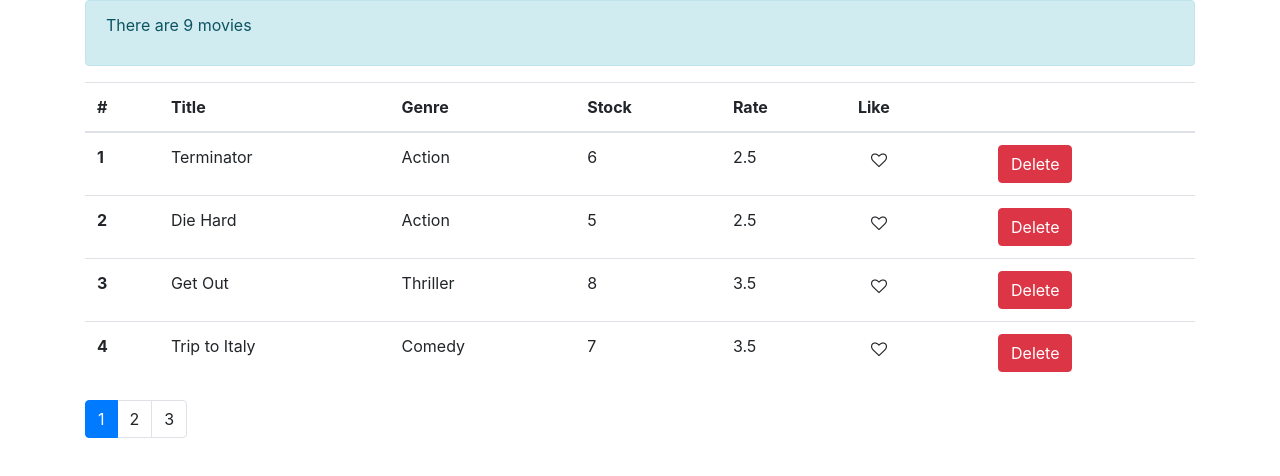
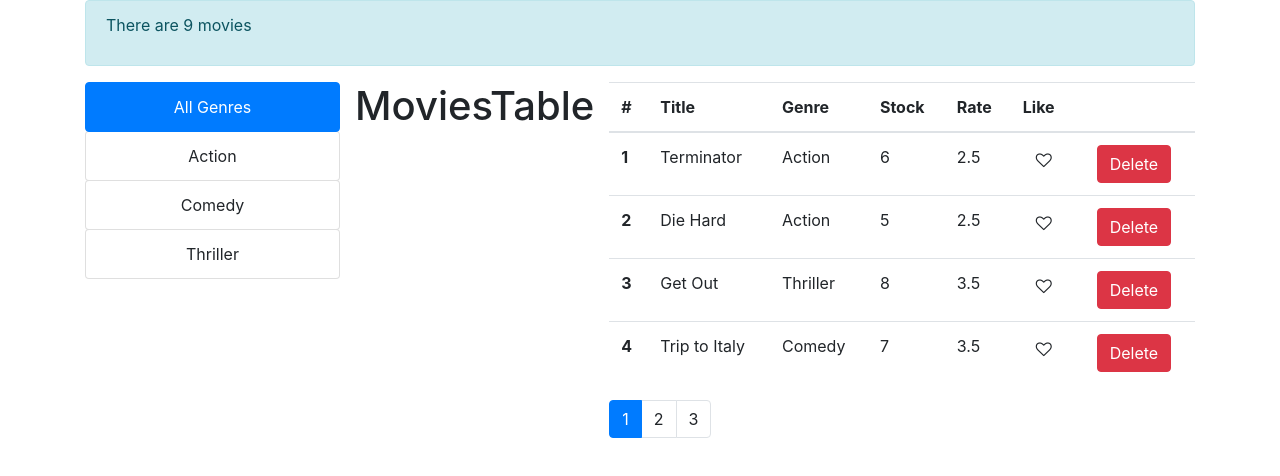
Before and after one commit to lfzarazuaa/vidly-003, a React (Create React App) app: page / in a window 1280 px wide. Shown: the top 476 px of the page. Built offline with nearby package versions, Linux system fonts and the light colour scheme.

Commit message:
Added Filtering by genre functionality.

```diff
--- a/src/App.js
+++ b/src/App.js
@@ -1,5 +1,5 @@
 import "./App.css";
-import Movies from "./components/movies";
+import Movies from "./components/movies/movies";
 
 function App() {
   return (
--- /dev/null
+++ b/src/components/common/listGroup.jsx
@@ -0,0 +1,57 @@
+import React from "react";
+import PropTypes, { arrayOf } from "prop-types";
+import _ from "lodash";
+import {
+	getKeyValueObject,
+	getObjectProperty,
+} from "../../utils/objectFunctions";
+
+const ListGroup = ({
+	items = Array,
+	selectedItem,
+	uniqueKeyPropertyPath,
+	contentPropertyPath,
+	onItemSelect = Function,
+}) => {
+	// const { items= } = props;
+	const listItems = items.map((item) =>
+		getKeyValueObject(item, uniqueKeyPropertyPath, contentPropertyPath)
+	);
+	return (
+		<ul className="list-group">
+			{items.map((item) => {
+				const listItem = getKeyValueObject(
+					item,
+					uniqueKeyPropertyPath,
+					contentPropertyPath,
+					{
+						class:
+							item === selectedItem
+								? "btn list-group-item active"
+								: "btn list-group-item",
+					}
+				);
+				return (
+					<li
+						key={listItem._id}
+						className={listItem.class}
+						onClick={() => onItemSelect(item)}
+					>
+						{listItem.value}
+					</li>
+				);
+			})}
+		</ul>
+	);
+};
+
+ListGroup.defaultProps = {
+	uniqueKeyPropertyPath: "_id",
+	contentPropertyPath: "name",
+};
+
+ListGroup.propTypes = {
+	items: PropTypes.array.isRequired,
+};
+
+export default ListGroup;
--- a/src/components/movies.jsx
+++ b/src/components/movies/movies.jsx
@@ -1,24 +1,40 @@
 import { Component, Fragment } from "react";
-import Formatter from "../utils/formatters";
-import LikeIcon from "./common/likeIcon";
+import Formatter from "../../utils/formatters";
+import LikeIcon from "../common/likeIcon";
 import {
 	getMovies,
 	deleteMovie,
 	resetMovies,
 	saveMovie,
-} from "../services/fakeMovieService";
-import Pagination from "./common/pagination";
-import { paginate } from "../utils/paginate";
+} from "../../services/fakeMovieService";
+import Pagination from "../common/pagination";
+import { paginate } from "../../utils/paginate";
+import ListGroup from "../common/listGroup";
+import { getGenres } from "../../services/fakeGenreService";
+import MoviesTable from "./moviesTable";
 
 class Movies extends Component {
 	constructor(props) {
 		super(props);
 		this.state = {
-			movies: getMovies(),
+			movies: [],
+			genres: [],
+			selectedGenre: null,
 			currentPage: 1,
 			pageSize: 4,
 		};
 	}
+	// Lifecycle
+	componentDidMount() {
+		// For loading components.
+		const genres = [{ _id: "", name: "All Genres" }].concat(getGenres());
+		this.setState({
+			movies: getMovies(),
+			genres,
+			selectedGenre: genres[0],
+		});
+	}
+
 	// Movie own handlers.
 	handleOnLike = (movieId) => {
 		let movieToChangeLike = this.state.movies.find(
@@ -50,6 +66,10 @@ class Movies extends Component {
 		this.setState({ currentPage: page });
 	};
 
+	// Filtering
+	handleGenreSelect = (genre) => {
+		this.setState({ selectedGenre: genre, currentPage: 1 });
+	};
 	// Helpers to render.
 	generateMessage() {
 		const length = this.state.movies.length;
@@ -81,16 +101,26 @@ class Movies extends Component {
 		}
 	}
 
-	generateMovieDto() {}
-
 	generateTable() {
 		if (!this.state.movies || this.state.movies < 1) {
 			return null;
 		}
-		const { pageSize, currentPage, movies: allMovies } = this.state;
-		const count = allMovies.length;
+		const {
+			pageSize,
+			currentPage,
+			movies: allMovies,
+			genres,
+			selectedGenre,
+		} = this.state;
 
-		const movies = paginate(allMovies, currentPage, pageSize);
+		const filteredMovies =
+			selectedGenre && selectedGenre._id
+				? allMovies.filter((movie) => movie.genre._id === selectedGenre._id)
+				: allMovies;
+
+		const count = filteredMovies.length;
+
+		const movies = paginate(filteredMovies, currentPage, pageSize);
 
 		const generateMovieDto = () => {
 			return movies.map((movie) => {
@@ -103,7 +133,7 @@ class Movies extends Component {
 						<LikeIcon
 							isLikeSelected={movie.isLikePressed}
 							onClickLike={() => this.handleOnLike(movie._id)}
-						></LikeIcon>
+						/>
 					),
 					deleteButton: (
 						<button
@@ -118,7 +148,16 @@ class Movies extends Component {
 		};
 
 		return (
-			<Fragment>
+			<div className="row">
+				<div className="col col-sm-3">
+					<ListGroup
+						items={genres}
+						selectedItem={selectedGenre}
+						onItemSelect={(genre) => this.handleGenreSelect(genre)}
+					/>
+				</div>
+				<MoviesTable />
+				<div className="col col-sm">
 					<table className="table">
 						<thead>
 							<tr>
@@ -157,7 +196,8 @@ class Movies extends Component {
 						currentPage={currentPage}
 						onPageChange={(page) => this.handleOnPageChange(page)}
 					/>
-			</Fragment>
+				</div>
+			</div>
 		);
 	}
 
--- /dev/null
+++ b/src/components/movies/moviesTable.jsx
@@ -0,0 +1,10 @@
+import React, { Component } from "react";
+
+class MoviesTable extends Component {
+	render() {
+
+		return <h1>MoviesTable</h1>;
+	}
+}
+
+export default MoviesTable;
--- a/src/index.js
+++ b/src/index.js
@@ -2,18 +2,14 @@ import React from "react";
 import ReactDOM from "react-dom";
 import "./index.css";
 import App from "./App";
-import reportWebVitals from "./reportWebVitals";
 import "bootstrap/dist/css/bootstrap.css";
 import "font-awesome/css/font-awesome.css";
 
 ReactDOM.render(
-  <React.StrictMode>
-    <App />
-  </React.StrictMode>,
-  document.getElementById("root")
+	<React.StrictMode>{<App />}</React.StrictMode>,
+	document.getElementById("root")
 );
-
 // If you want to start measuring performance in your app, pass a function
 // to log results (for example: reportWebVitals(console.log))
 // or send to an analytics endpoint. Learn more: https://bit.ly/CRA-vitals
-reportWebVitals();
+//reportWebVitals();
--- /dev/null
+++ b/src/utils/objectFunctions.js
@@ -0,0 +1,22 @@
+import _ from "lodash";
+import { any } from "prop-types";
+
+function getObjectProperty(item, propertyPath = String, defaultValue = String) {
+	if (defaultValue) return _(item).get(propertyPath, defaultValue);
+	return _(item).get(propertyPath);
+}
+
+function getKeyValueObject(
+	item,
+	keyPropertyPath = String,
+	valuePropertyPath = String,
+	otherProperties = Object
+) {
+	let keyValue = {
+		_id: getObjectProperty(item, keyPropertyPath),
+		value: getObjectProperty(item, valuePropertyPath),
+	};
+	if (otherProperties) keyValue = { ...keyValue, ...otherProperties };
+	return keyValue;
+}
+export { getObjectProperty, getKeyValueObject };
```
Lines whose indentation alone changed are shown as unchanged.
